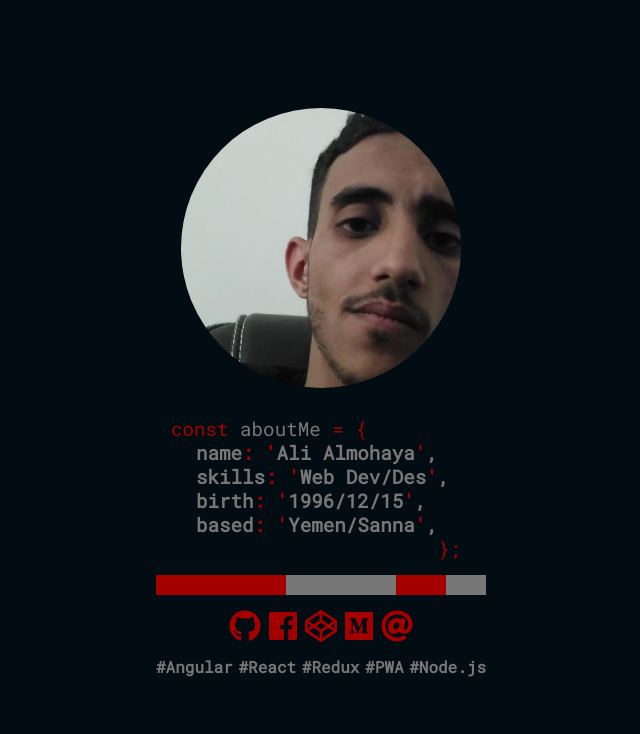
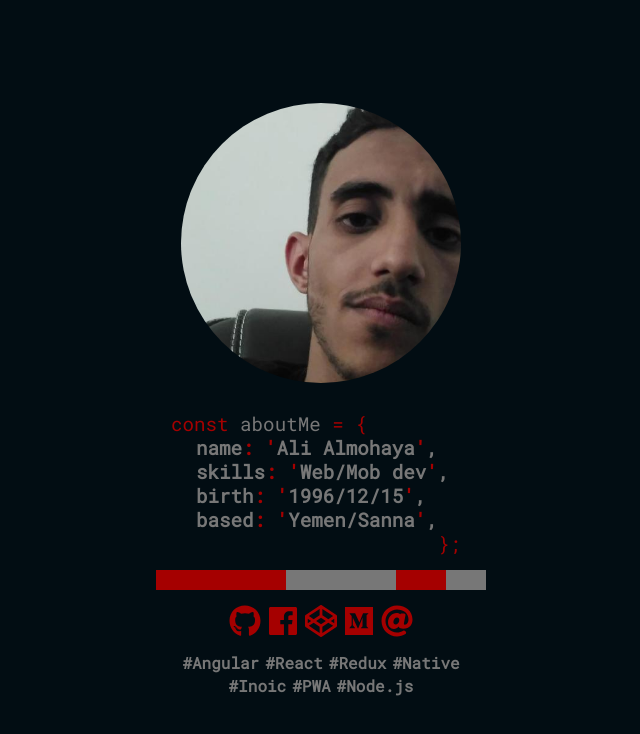
Before and after one commit to Almo7aya/new-spa-website, a React (Create React App) app: page / in a window 1280 px wide. Shown: the top 734 px of the page, without its empty margins (319-959 px from the left). Built offline with nearby package versions, Linux system fonts and the light colour scheme.

Commit message:
add more tages and fix some styles

```diff
--- a/src/component/HeaderSection.js
+++ b/src/component/HeaderSection.js
@@ -9,7 +9,7 @@ export default class HeaderSection extends Component {
 
       <p><span className='stat'>const</span> aboutMe <span className='stat'> = </span><span className='stat'> &#123;</span></p>
       <h3>name<span className='stat'>:</span> <span className='stat'>'</span>Ali Almohaya<span className='stat'>'</span>,</h3>
-      <h3>skills<span className='stat'>:</span> <span className='stat'>'</span>Web Dev/Des<span className='stat'>'</span>,</h3>
+      <h3>skills<span className='stat'>:</span> <span className='stat'>'</span>Web/Mob dev<span className='stat'>'</span>,</h3>
       <h3>birth<span className='stat'>:</span> <span className='stat'>'</span>1996/12/15<span className='stat'>'</span>,</h3>
       <h3>based<span className='stat'>:</span> <span className='stat'>'</span>Yemen/Sanna<span className='stat'>'</span>,</h3>
       <p className='stat'>&#125;;</p>
--- a/src/component/Tags.js
+++ b/src/component/Tags.js
@@ -9,6 +9,8 @@ export default class Tags extends Component {
       <p>#Angular</p>
       <p>#React</p>
       <p>#Redux</p>
+      <p>#Native</p>
+      <p>#Inoic</p>
       <p>#PWA</p>
       <p>#Node.js</p>
     </div>);
--- a/src/styles/Footer.css
+++ b/src/styles/Footer.css
@@ -1,6 +1,6 @@
 .Footer {
     width: 100%;
-    margin-top: 15px;
+    margin: 15px 0;
 }
 
 .Footer div#inter {
--- a/src/styles/Tags.css
+++ b/src/styles/Tags.css
@@ -1,8 +1,13 @@
 .Tags {
     display: flex;
     flex-wrap: wrap;
-    justify-content: space-between;
+    justify-content: center;
     color: #777777;
     font-weight: 900;
     width: 100%;
 }
+
+.Tags p {
+    margin: 0;
+    padding: 2px 3px;
+}
```
